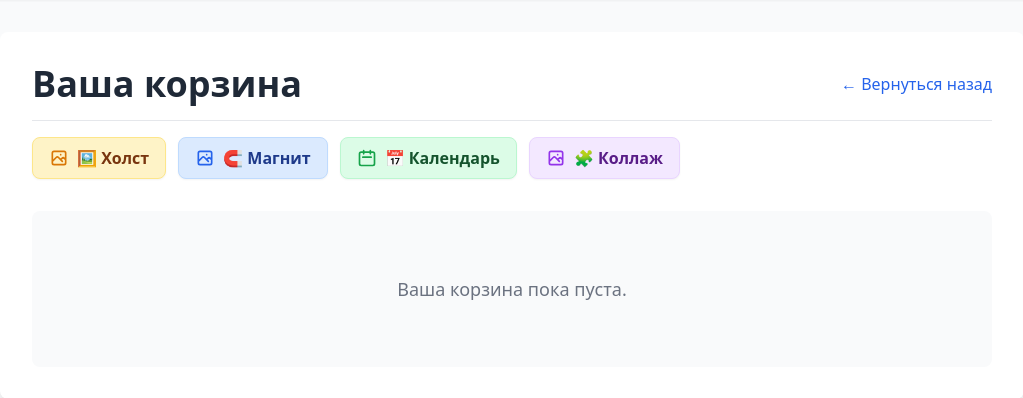
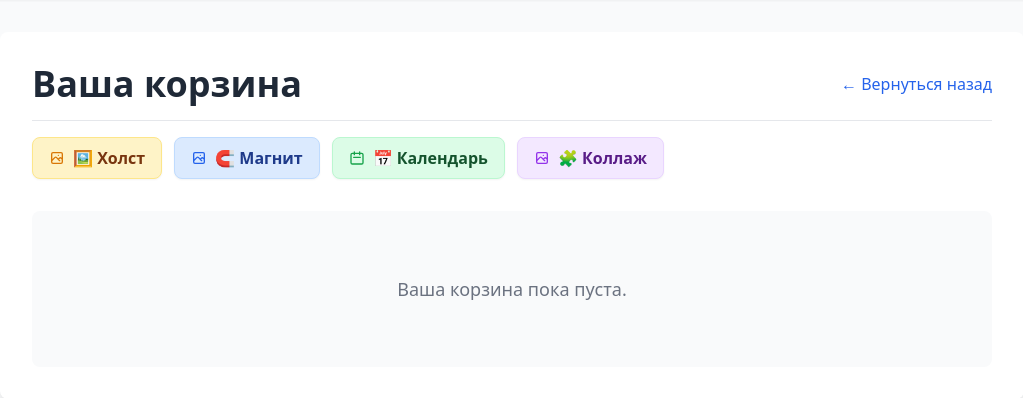
Before and after one commit to semahardrada/Photosait, a Django app: page /order/cart/ in a window 1280 px wide. Shown: the part 64-462 px from the top of the page, without its empty margins (128-1151 px from the left). Run offline with Django 5.2, Linux system fonts and the light colour scheme; some libraries are stand-ins or nearby versions.

Commit message:
кнпопки в корзине 4

```diff
--- a/orders/templates/orders/cart.html
+++ b/orders/templates/orders/cart.html
@@ -58,25 +58,25 @@
     <div class="mb-8 flex flex-wrap gap-3">
         <!-- Холст -->
         <button type="button" data-img-url="{% static 'images/canvas_info.jpg' %}" onclick="openLightbox(this.getAttribute('data-img-url'))" class="bg-amber-100 hover:bg-amber-200 text-amber-900 border border-amber-200 font-semibold py-2 px-4 rounded-lg flex items-center gap-2 transition-colors shadow-sm">
-            <svg xmlns="http://www.w3.org/2000/svg" class="h-5 w-5 text-amber-600" fill="none" viewBox="0 0 24 24" stroke="currentColor"><path stroke-linecap="round" stroke-linejoin="round" stroke-width="2" d="M4 16l4.586-4.586a2 2 0 012.828 0L16 16m-2-2l1.586-1.586a2 2 0 012.828 0L20 14m-6-6h.01M6 20h12a2 2 0 002-2V6a2 2 0 00-2-2H6a2 2 0 00-2 2v12a2 2 0 002 2z" /></svg>
+            <svg xmlns="http://www.w3.org/2000/svg" class="h-4 w-4 text-amber-600" fill="none" viewBox="0 0 24 24" stroke="currentColor"><path stroke-linecap="round" stroke-linejoin="round" stroke-width="2" d="M4 16l4.586-4.586a2 2 0 012.828 0L16 16m-2-2l1.586-1.586a2 2 0 012.828 0L20 14m-6-6h.01M6 20h12a2 2 0 002-2V6a2 2 0 00-2-2H6a2 2 0 00-2 2v12a2 2 0 002 2z" /></svg>
             🖼️ Холст
         </button>
 
         <!-- Магнит -->
         <button type="button" data-img-url="{% static 'images/magnet_info.jpg' %}" onclick="openLightbox(this.getAttribute('data-img-url'))" class="bg-blue-100 hover:bg-blue-200 text-blue-900 border border-blue-200 font-semibold py-2 px-4 rounded-lg flex items-center gap-2 transition-colors shadow-sm">
-            <svg xmlns="http://www.w3.org/2000/svg" class="h-5 w-5 text-blue-600" fill="none" viewBox="0 0 24 24" stroke="currentColor"><path stroke-linecap="round" stroke-linejoin="round" stroke-width="2" d="M4 16l4.586-4.586a2 2 0 012.828 0L16 16m-2-2l1.586-1.586a2 2 0 012.828 0L20 14m-6-6h.01M6 20h12a2 2 0 002-2V6a2 2 0 00-2-2H6a2 2 0 00-2 2v12a2 2 0 002 2z" /></svg>
+            <svg xmlns="http://www.w3.org/2000/svg" class="h-4 w-4 text-blue-600" fill="none" viewBox="0 0 24 24" stroke="currentColor"><path stroke-linecap="round" stroke-linejoin="round" stroke-width="2" d="M4 16l4.586-4.586a2 2 0 012.828 0L16 16m-2-2l1.586-1.586a2 2 0 012.828 0L20 14m-6-6h.01M6 20h12a2 2 0 002-2V6a2 2 0 00-2-2H6a2 2 0 00-2 2v12a2 2 0 002 2z" /></svg>
             🧲 Магнит
         </button>
 
         <!-- Календарь -->
         <button type="button" data-img-url="{% static 'images/calendar_info.jpg' %}" onclick="openLightbox(this.getAttribute('data-img-url'))" class="bg-green-100 hover:bg-green-200 text-green-900 border border-green-200 font-semibold py-2 px-4 rounded-lg flex items-center gap-2 transition-colors shadow-sm">
-            <svg xmlns="http://www.w3.org/2000/svg" class="h-5 w-5 text-green-600" fill="none" viewBox="0 0 24 24" stroke="currentColor"><path stroke-linecap="round" stroke-linejoin="round" stroke-width="2" d="M8 7V3m8 4V3m-9 8h10M5 21h14a2 2 0 002-2V7a2 2 0 00-2-2H5a2 2 0 00-2 2v12a2 2 0 002 2z" /></svg>
+            <svg xmlns="http://www.w3.org/2000/svg" class="h-4 w-4 text-green-600" fill="none" viewBox="0 0 24 24" stroke="currentColor"><path stroke-linecap="round" stroke-linejoin="round" stroke-width="2" d="M8 7V3m8 4V3m-9 8h10M5 21h14a2 2 0 002-2V7a2 2 0 00-2-2H5a2 2 0 00-2 2v12a2 2 0 002 2z" /></svg>
             📅 Календарь
         </button>
 
         <!-- Коллаж -->
         <button type="button" data-img-url="{% static 'images/collage_info.jpg' %}" onclick="openLightbox(this.getAttribute('data-img-url'))" class="bg-purple-100 hover:bg-purple-200 text-purple-900 border border-purple-200 font-semibold py-2 px-4 rounded-lg flex items-center gap-2 transition-colors shadow-sm">
-            <svg xmlns="http://www.w3.org/2000/svg" class="h-5 w-5 text-purple-600" fill="none" viewBox="0 0 24 24" stroke="currentColor"><path stroke-linecap="round" stroke-linejoin="round" stroke-width="2" d="M4 16l4.586-4.586a2 2 0 012.828 0L16 16m-2-2l1.586-1.586a2 2 0 012.828 0L20 14m-6-6h.01M6 20h12a2 2 0 002-2V6a2 2 0 00-2-2H6a2 2 0 00-2 2v12a2 2 0 002 2z" /></svg>
+            <svg xmlns="http://www.w3.org/2000/svg" class="h-4 w-4 text-purple-600" fill="none" viewBox="0 0 24 24" stroke="currentColor"><path stroke-linecap="round" stroke-linejoin="round" stroke-width="2" d="M4 16l4.586-4.586a2 2 0 012.828 0L16 16m-2-2l1.586-1.586a2 2 0 012.828 0L20 14m-6-6h.01M6 20h12a2 2 0 002-2V6a2 2 0 00-2-2H6a2 2 0 00-2 2v12a2 2 0 002 2z" /></svg>
             🧩 Коллаж
         </button>
     </div>
```
